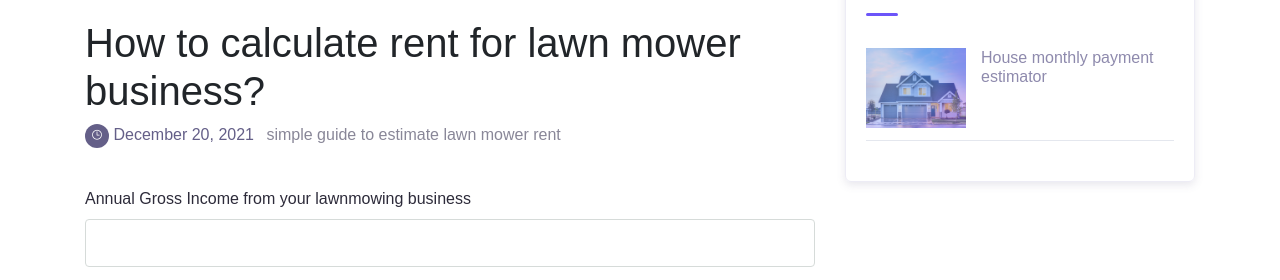
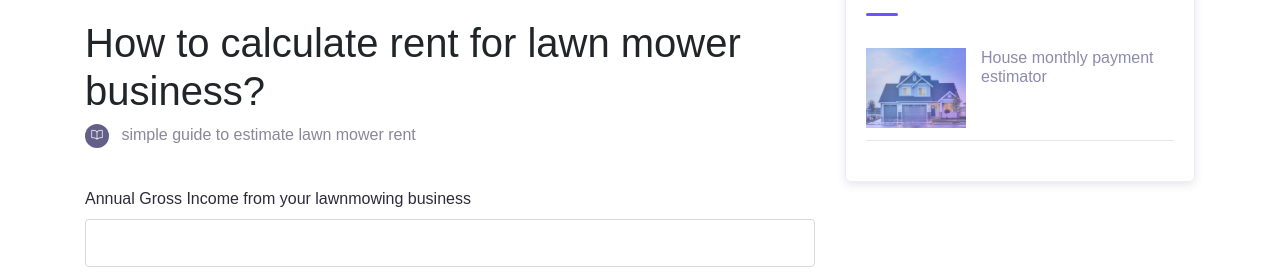
Before and after one commit to trinity1357/lawn-mowing-rent-calculator, a plain HTML site: page index.html in a window 1280 px wide. Shown: the part 505-785 px from the top of the page. Drawn offline with nearby package versions, Linux system fonts and the light colour scheme; files whose address does not match are found by name.

Commit message:
Update index.html

```diff
--- a/index.html
+++ b/index.html
@@ -95,8 +95,7 @@
               <div class="post-meta">
                 <div class="post-date">
                   <span class="icon">
-                    <span class="mai-time-outline"></span>
-                  </span> <a>December 20, 2021</a>
+                    <span class="mai-book-outline"></span>
                 </div>
                 <div class="post-comment-count ml-2">
                    <p>simple guide to estimate lawn mower rent</p>
```
